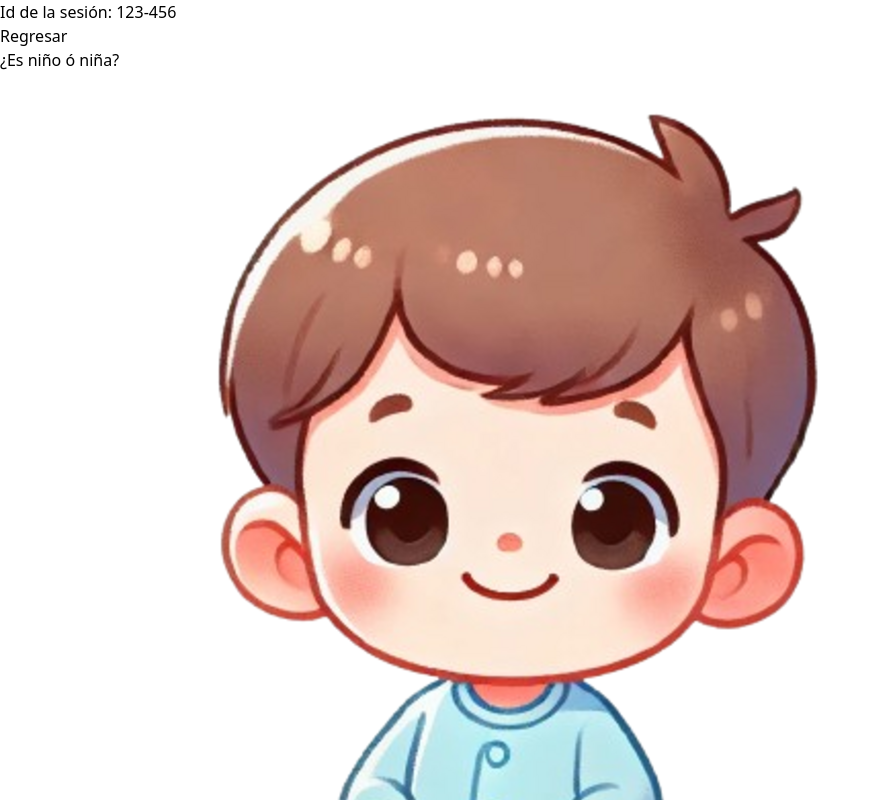
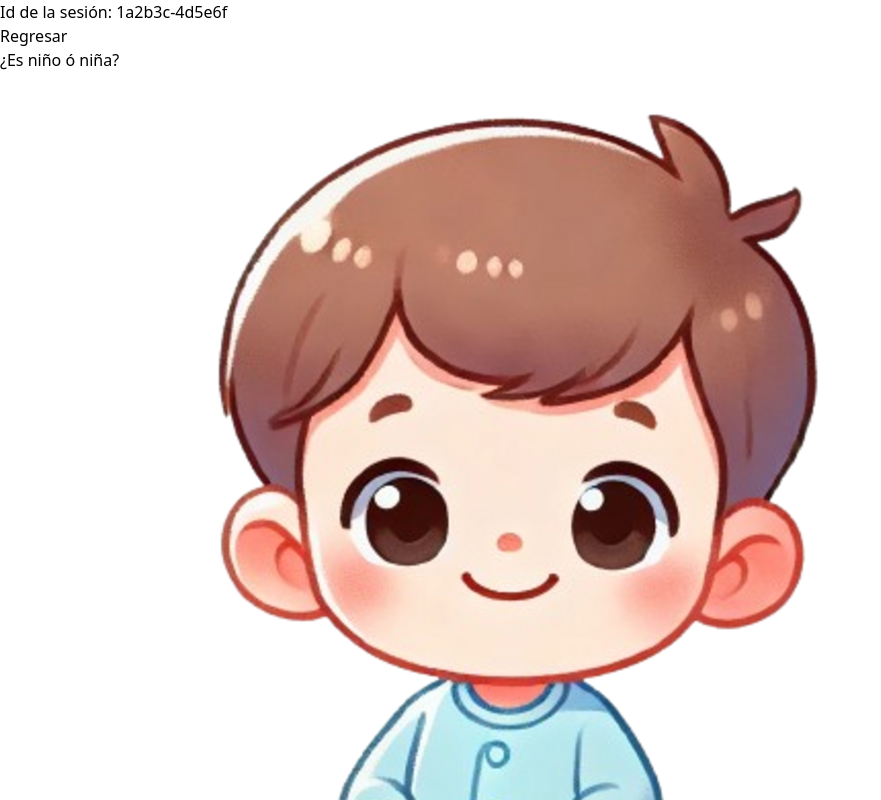
Before and after one commit to Appith3/Gender-reveal, a React (Vite) app in the folder frontend/: page /config in a window 1280 px wide. Shown: the top 800 px of the page, without its empty margins (0-881 px from the left). Built offline with nearby package versions, Linux system fonts and the light colour scheme.

Commit message:
✨ feat(frontend): implement zustand store to manage gender

```diff
--- a/frontend/src/components/ConfigPage.jsx
+++ b/frontend/src/components/ConfigPage.jsx
@@ -1,13 +1,20 @@
 import { Link } from 'react-router-dom'
+import useGameStore from '../store/useGameStore'
 
 const ConfigPage = () => {
-	// TODO: Add girl image
+	const setBabyGender = useGameStore((state) => state.setBabyGender)
+	const sessionID = useGameStore((state) => state.sessionID)
+
+	const handleClickGenderButton = (e) => {
+		let gender = e.target.title;
+		setBabyGender(gender)
+	}
 
 	return (
 		<div className='min-h-screen bg-gradient-to-b from-pink-100 to-blue-100 flex flex-col items-center justify-center p-4'>
 			<section className='absolute top-4 right-4'>
 				<span className='text-base font-semibold'>Id de la sesión: </span>
-				<span className='italic'>123-456</span>
+				<span className='italic'>{sessionID}</span>
 			</section>
 			<button className='absolute top-4 left-4 border border-black hover:bg-neutral-700 hover:text-white rounded-md text-black py-2 px-4'>
 				<Link to='/' className='text-base font-semibold'>
@@ -17,13 +24,13 @@ const ConfigPage = () => {
 			<main className='flex flex-col gap-8 justify-center items-center'>
 				<h1 className='text-3xl'>¿Es niño ó niña?</h1>
 				<div className='flex flex-row gap-12'>
-					<button className='bg-white rounded-lg shadow-xl p-4 max-w-md w-full text-center hover:shadow-2xl hover:shadow-blue-500 hover:transition-shadow hover:duration-300 focus:shadow-2xl focus:shadow-blue-500'>
-						<img src='\images\boy.png' alt='boy' />
+					<button onClick={handleClickGenderButton} value={'niño'} className='bg-white rounded-lg shadow-xl p-4 max-w-md w-full text-center hover:shadow-2xl hover:shadow-blue-500 hover:transition-shadow hover:duration-300 focus:shadow-2xl focus:shadow-blue-500 active:opacity-50'>
+						<img src='\images\boy.png' alt='niño' title='niño'/>
 						<h2 className='text-2xl'>Niño</h2>
 					</button>
 
-					<button className='bg-white rounded-lg shadow-xl p-4 max-w-md w-full text-center hover:shadow-2xl hover:shadow-pink-500 hover:transition-shadow hover:duration-300 focus:shadow-2xl focus:shadow-pink-500'>
-						<img src='\images\girl.png' alt='girl' />
+					<button onClick={handleClickGenderButton} value={'niña'} className='bg-white rounded-lg shadow-xl p-4 max-w-md w-full text-center hover:shadow-2xl hover:shadow-pink-500 hover:transition-shadow hover:duration-300 focus:shadow-2xl focus:shadow-pink-500 active:opacity-50'>
+						<img src='\images\girl.png' alt='niña' title='niña'/>
 						<h2 className='text-2xl'>Niña</h2>
 					</button>
 				</div>
--- a/frontend/src/components/GamePage.jsx
+++ b/frontend/src/components/GamePage.jsx
@@ -2,18 +2,24 @@ import { motion } from 'framer-motion';
 import { useState, useEffect, useRef } from 'react';
 import useSound from 'use-sound';
 import JSConfetti from 'js-confetti';
+import useGameStore from '../store/useGameStore';
+
 import Ballon from './Ballon';
-
-import popSound from '../assets/audio/pop-sound.mp3'
+import popSound from '../assets/audio/pop-sound.mp3';
 
 const GamePage = () => {
   const [clicks, setClicks] = useState(0);
-	const [play] = useSound(popSound)
+	const [play] = useSound(popSound);
+
+	const sessionID = useGameStore((state) => state.sessionID)
+	const babyGender = useGameStore((state) => state.babyGender)
 
   const ballonLife = 5;
   const progress = (clicks / ballonLife) * 100;
 
   const jsConfetti = useRef(null);
+	const confettiForGirl = ['#ec4899', '#db2777', '#be185d', '#9d174d', '#831843']
+	const confettiForBoy = ['#3b82f6', '#2563eb', '#1d4ed8', '#1e40af', '#1e3a8a']
 
   useEffect(() => {
     jsConfetti.current = new JSConfetti();
@@ -26,7 +32,9 @@ const GamePage = () => {
 
         if (newClicks >= ballonLife) {
 					play()
-          jsConfetti.current.addConfetti();
+          jsConfetti.current.addConfetti({
+						confettiColors: babyGender === 'niño' ? confettiForBoy : confettiForGirl,
+					});
         }
 
         return newClicks;
@@ -38,7 +46,7 @@ const GamePage = () => {
     <main className='flex flex-col gap-12 items-center justify-center h-screen bg-gray-100 m-0 p-0 overflow-hidden'>
 			<section className='absolute top-4 right-4'>
 				<span className='text-base font-semibold'>Id de la sesión: </span>
-				<span className='italic'>123-456</span>
+				<span className='italic'>{sessionID}</span>
 			</section>
 
       <div className='absolute top-8'>
@@ -56,7 +64,12 @@ const GamePage = () => {
 
 			{
 				progress == 100
-				? (<span>Trono el globo!!!</span>)
+				? (<h1 className={`text-4xl sm:text-6xl font-bold mb-8 ${
+							babyGender === 'niño'
+								? 'bg-gradient-to-r from-blue-400 to-blue-600'
+								: 'bg-gradient-to-r from-pink-400 to-pink-600'
+						} text-transparent bg-clip-text`}
+						aria-live="polite">¡Es un {babyGender}!</h1>)
 				: (
 					<motion.div
 						className='w-48 h-48 flex items-center justify-center cursor-pointer'
--- /dev/null
+++ b/frontend/src/store/useGameStore.js
@@ -0,0 +1,22 @@
+import { create } from 'zustand'
+
+const useGameStore = create((set) => ({
+	sessionID: '1a2b3c-4d5e6f',
+	sessionCode: 123456,
+	babyGender: '',
+	setBabyGender: (babyGender) => {
+		console.log('babyGender(store): ', babyGender);
+		set(() => ({babyGender: babyGender}))
+	}
+}))
+
+export default useGameStore
+
+/**
+ * {
+ * 		sessionId: UUID,
+ * 		sessionCode: number,
+ * 		babyGender: string,
+ *
+ * }
+ */
```
